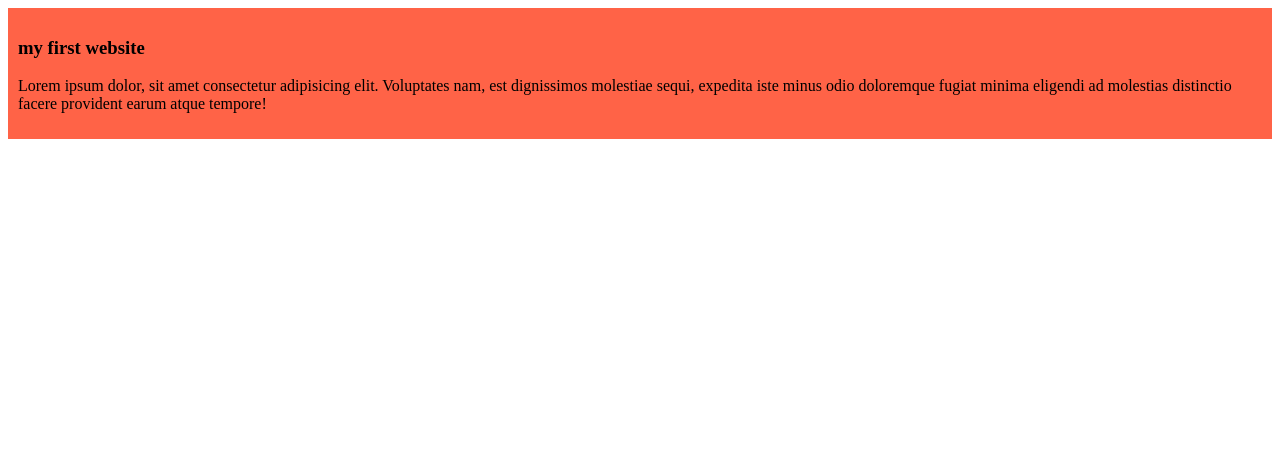
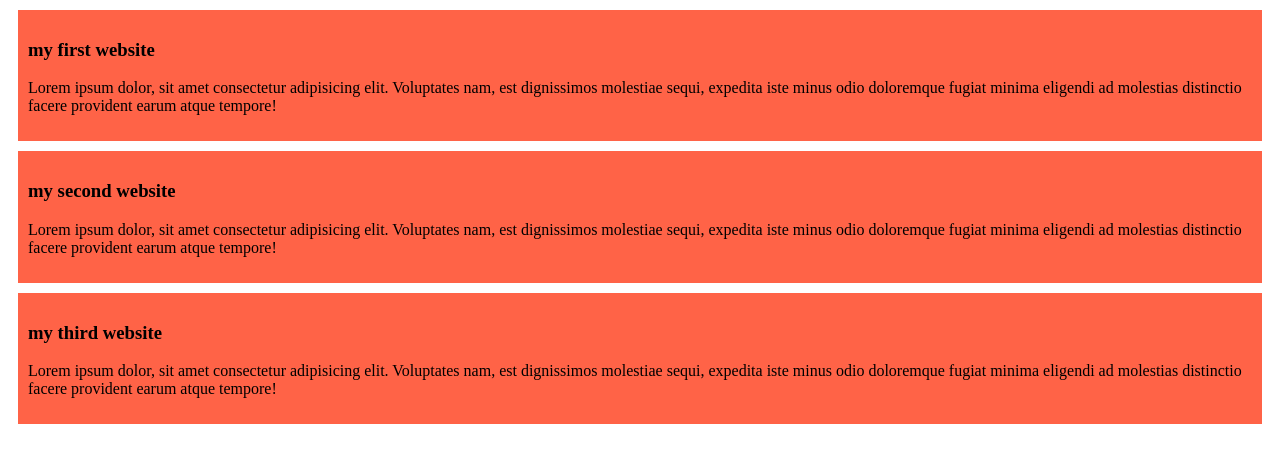
Before and after one commit to zennithrealm00172/my-simple-website, a plain HTML site: page index.html in a window 1280 px wide. Drawn offline with Linux system fonts and the light colour scheme.

Commit message:
second add

```diff
--- a/index.html
+++ b/index.html
@@ -13,6 +13,18 @@
         </h3>
         <p>Lorem ipsum dolor, sit amet consectetur adipisicing elit. Voluptates nam, est dignissimos molestiae sequi, expedita iste minus odio doloremque fugiat minima eligendi ad molestias distinctio facere provident earum atque tempore!</p>
     </div>
+    <div>
+        <h3>
+            my second website
+        </h3>
+        <p>Lorem ipsum dolor, sit amet consectetur adipisicing elit. Voluptates nam, est dignissimos molestiae sequi, expedita iste minus odio doloremque fugiat minima eligendi ad molestias distinctio facere provident earum atque tempore!</p>
+    </div>
+    <div>
+        <h3>
+            my third website
+        </h3>
+        <p>Lorem ipsum dolor, sit amet consectetur adipisicing elit. Voluptates nam, est dignissimos molestiae sequi, expedita iste minus odio doloremque fugiat minima eligendi ad molestias distinctio facere provident earum atque tempore!</p>
+    </div>
 
 </body>
 </html>
--- a/styles/blog.css
+++ b/styles/blog.css
@@ -1,4 +1,5 @@
 div{
     background-color: tomato;
     padding: 10px;
+    margin: 10px;
 }
```
